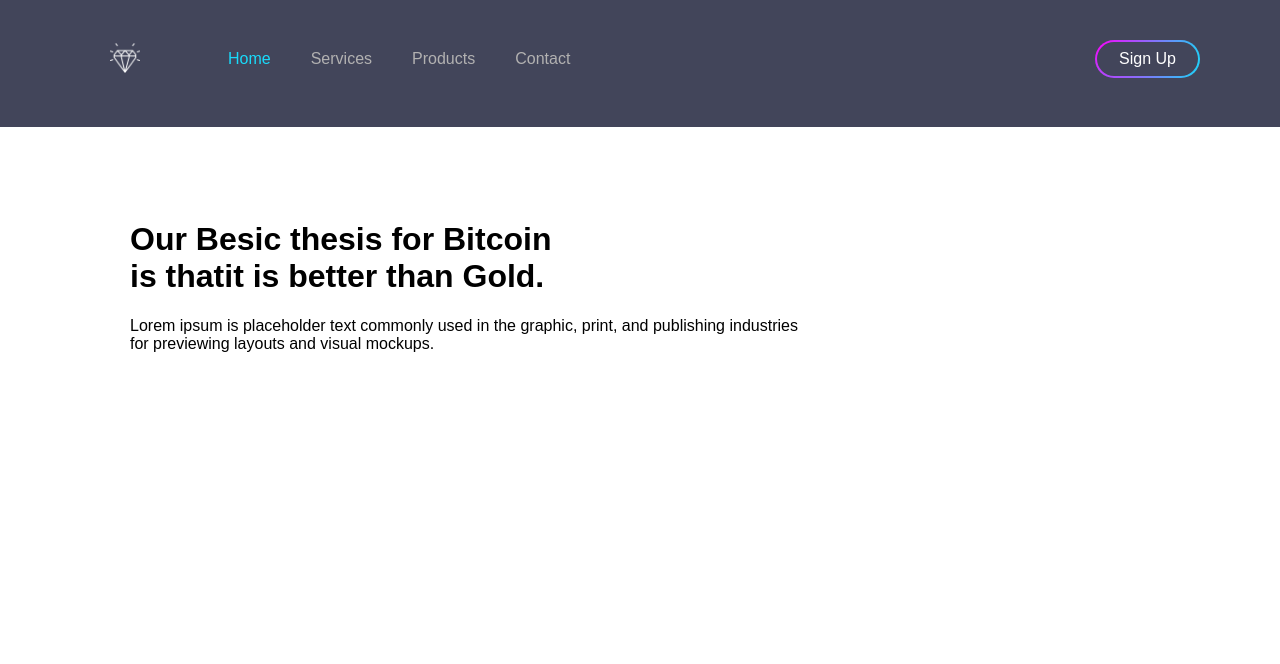
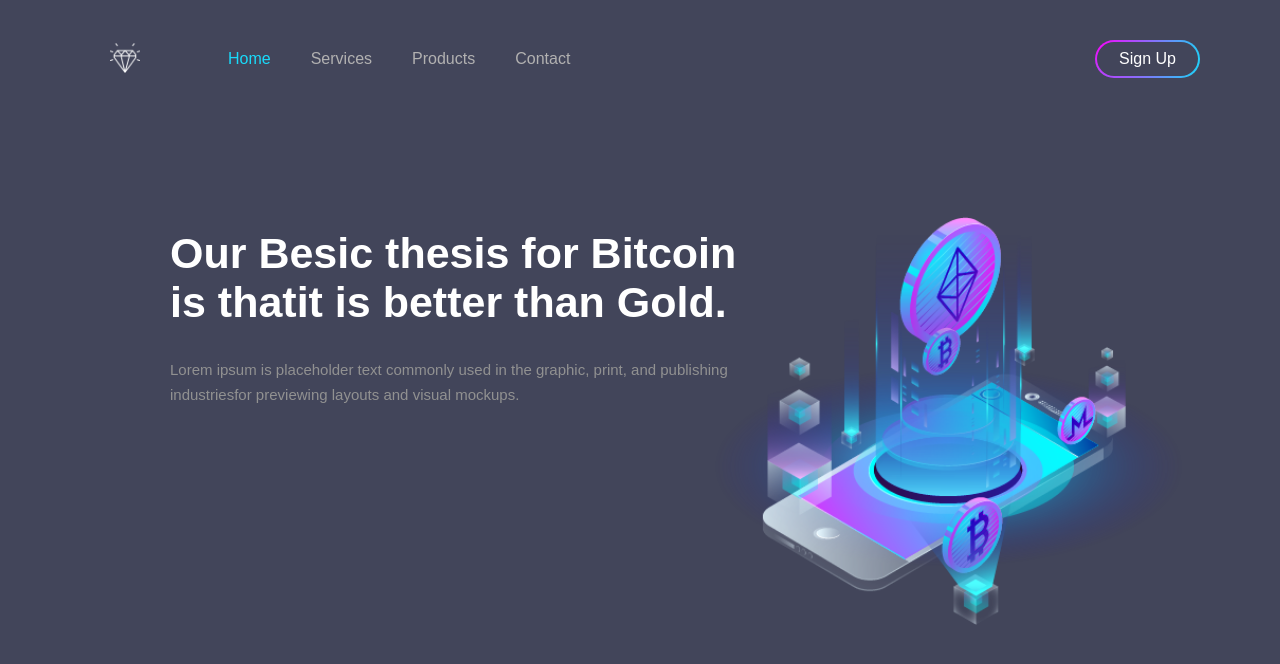
Before and after one commit to Kondwanihm/crypto-landing-page, a plain HTML site: page index.html in a window 1280 px wide. Drawn offline with Linux system fonts and the light colour scheme.

Commit message:
Added Image Modified Css

```diff
--- a/css/styling.css
+++ b/css/styling.css
@@ -1,9 +1,3 @@
-body{
-    margin:0;
-    padding: 0;
-    font-family:sans-serif;
-}
-
 .container{
     width: 100%;
     height: 100%;
@@ -62,4 +56,42 @@ body{
     top:25%;
     left: 130px;
     position: absolute;
+    color: #ffffff;
 }
+
+.app-text{
+    width: 50%;
+    float: left;
+}
+
+.app-text h1{
+    font-size: 43px;
+    width: 640px;
+    position: relative;
+    margin-left: 40px;
+}
+.app-text p{
+    width: 650px;
+    font-size: 15px;
+    margin: 30px 0px 30px 40px;
+    line-height: 25px;
+    color: #919191;
+}
+
+.app-picture{
+    width: 50%;
+    float: right;
+}
+
+.app-picture img{
+    width: 100%;
+    margin-top: -20;
+    padding-left: 50px;
+}
+
+body{
+    margin:0;
+    padding: 0;
+    font-family:sans-serif;
+    background: #42455a;
+}
--- a/index.html
+++ b/index.html
@@ -22,8 +22,11 @@
                 <div class="banner">
                     <div class="app-text">
                         <h1>Our Besic thesis for Bitcoin<br>is thatit is better than Gold.</h1>
-                            <P>Lorem ipsum is placeholder text commonly used in the graphic, print, and publishing
-                             industries<br> for previewing layouts and visual mockups.</P>
+                            <P>Lorem ipsum is placeholder text commonly used in the graphic, print, and publishing<br>
+                             industriesfor previewing layouts and visual mockups.</P>
+                    </div>
+                    <div class="app-picture">
+                        <img src="img/image1.png" alt="Crypto Currency">
                     </div>
                 </div>
             </div>
```
Also changed, not shown: css/image1.png (deleted), img/image1.png (added).
